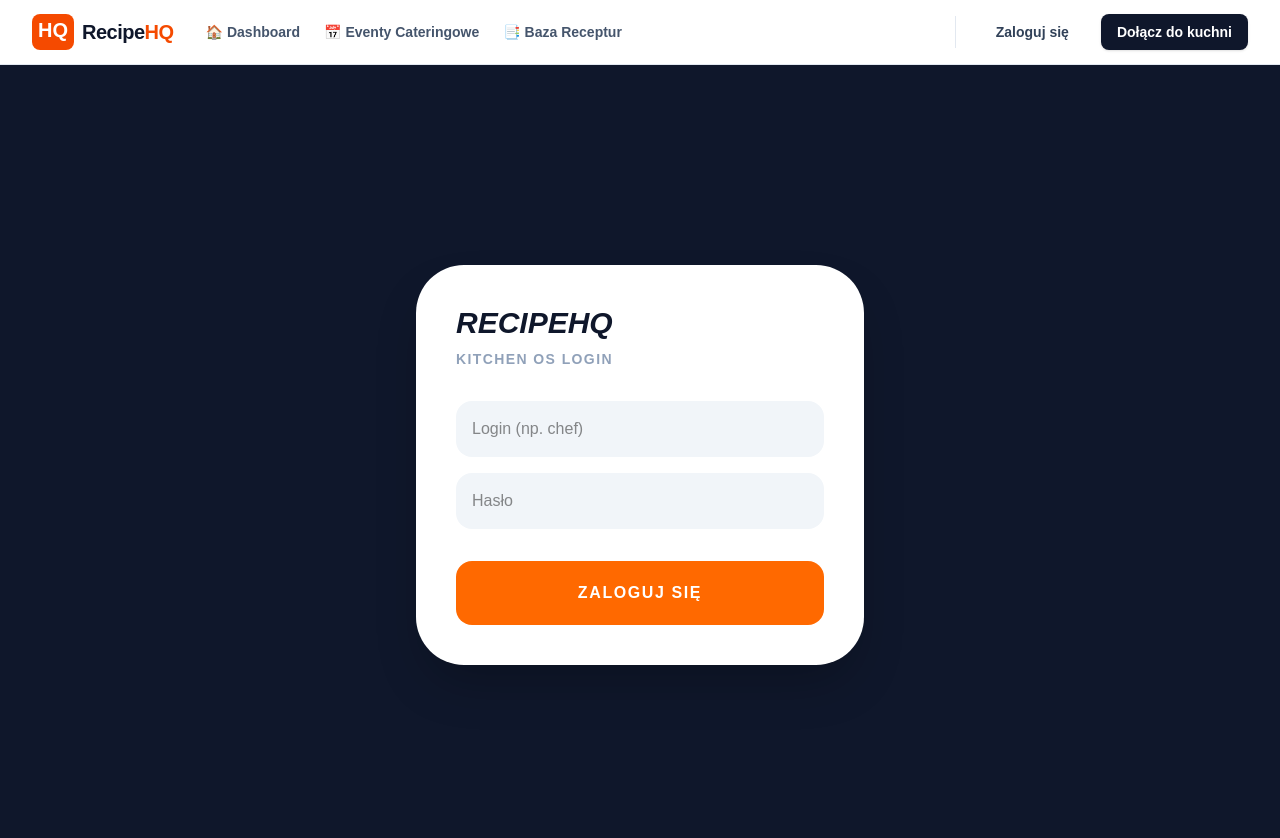
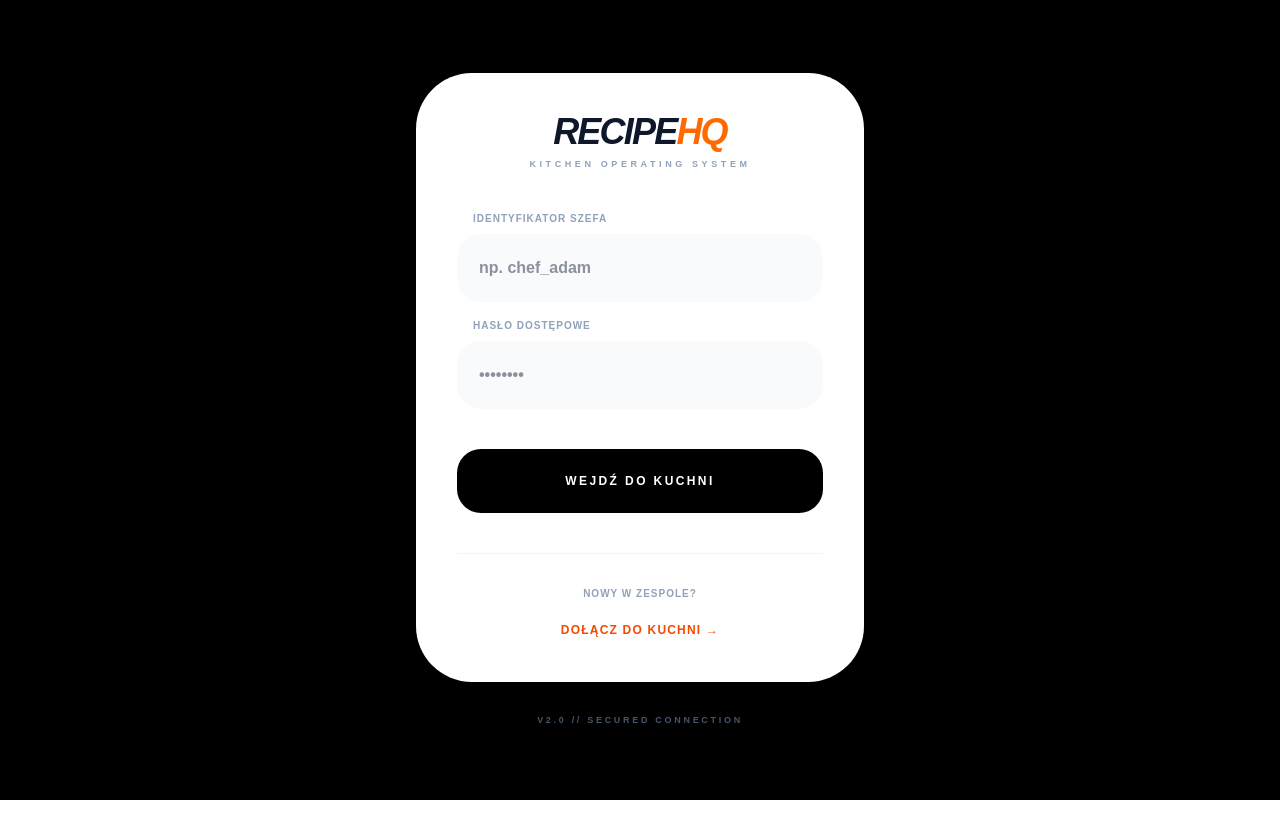
Before and after one commit to kacperchlastawa/RecipeHQ-Kitchen-Operating-System, a Next.js app in the folder frontend/: page /login in a window 1280 px wide. Shown: the top 838 px of the page. After the commit the page ends 800 px from the top, so only its background shows below. Built offline with nearby package versions, Linux system fonts and the light colour scheme.

Commit message:
Login page fixed

```diff
--- a/frontend/src/app/dashboard/[id]/page.tsx
+++ b/frontend/src/app/(kitchen)/dashboard/[id]/page.tsx
@@ -211,7 +211,6 @@
 
             <div className="grid gap-6 md:grid-cols-2">
               {shoppingList.data.map((item: any, idx: number) => {
-                // POPRAWKA: BEZPIECZNE SPLITOWANIE Z FALLBACKIEM
             const ingredientsArray = String(item.ingredients || "")
               .split(/[,\n]+/)
               .filter((i: string) => i && i.trim() !== "");
--- a/frontend/src/app/layout.tsx
+++ b/frontend/src/app/layout.tsx
@@ -1,7 +1,5 @@
 import type { Metadata } from "next";
-import { Inter } from "next/font-awesome";
 import "./globals.css";
-import Navbar from "@/components/Navbar";
 
 export const metadata: Metadata = {
   title: "RecipeHQ | Kitchen Operating System",
@@ -16,8 +14,6 @@
   return (
     <html lang="pl">
       <body className="antialiased bg-slate-50">
-        <Navbar />
-        {/* Tutaj będą renderowane wszystkie strony, np. page.tsx */}
         <div className="max-w-7xl mx-auto">
           {children}
         </div>
--- a/frontend/src/app/login/page.tsx
+++ b/frontend/src/app/login/page.tsx
@@ -1,17 +1,21 @@
 "use client";
 import { useState } from "react";
 import { useRouter } from "next/navigation";
+import Link from "next/link";
 
 export default function LoginPage() {
   const [login, setLogin] = useState("");
   const [password, setPassword] = useState("");
+  const [isLoading, setIsLoading] = useState(false);
   const router = useRouter();
 
   const handleLogin = async (e: React.FormEvent) => {
     e.preventDefault();
+    setIsLoading(true);
 
+    try {
       const formData = new URLSearchParams();
-    formData.append("username", login); // FastAPI domyślnie szuka 'username'
+      formData.append("username", login);
       formData.append("password", password);
 
       const res = await fetch("http://localhost:8000/api/v1/login", {
@@ -22,34 +26,91 @@
 
       if (res.ok) {
         const data = await res.json();
-      localStorage.setItem("token", data.access_token); // ZAPISUJEMY TOKEN
-      router.push("/dashboard"); // PRZEKIEROWANIE
+        localStorage.setItem("token", data.access_token);
+        window.location.href = "/dashboard";
       } else {
         alert("Błędny login lub hasło!");
+      }
+    } catch (error) {
+      console.error("Błąd logowania:", error);
+      alert("Błąd połączenia z serwerem.");
+    } finally {
+      setIsLoading(false);
     }
   };
 
   return (
-    <div className="min-h-screen flex items-center justify-center bg-slate-900">
-      <form onSubmit={handleLogin} className="bg-white p-10 rounded-[3rem] shadow-2xl w-full max-w-md">
-        <h1 className="text-3xl font-black text-slate-900 mb-2 uppercase italic">RecipeHQ</h1>
-        <p className="text-slate-400 mb-8 font-bold text-sm uppercase tracking-widest">Kitchen OS Login</p>
+    <div className="min-h-screen flex items-center justify-center bg-black p-6">
+      <div className="w-full max-w-md">
 
+        <form
+          onSubmit={handleLogin}
+          className="bg-white p-10 rounded-[3.5rem] shadow-2xl border border-white/5"
+        >
+          <div className="mb-10 text-center">
+            <h1 className="text-4xl font-black text-slate-900 tracking-tighter italic leading-none">
+              RECIPE<span className="text-orange-500">HQ</span>
+            </h1>
+            <p className="text-[9px] font-black text-slate-400 mt-2 uppercase tracking-[0.4em]">
+              Kitchen Operating System
+            </p>
+          </div>
+
+          <div className="space-y-4">
+            <div>
+              <label className="text-[10px] font-black text-slate-400 uppercase tracking-widest ml-4 mb-2 block">
+                Identyfikator Szefa
+              </label>
               <input
-          type="text" placeholder="Login (np. chef)"
-          className="w-full p-4 mb-4 bg-slate-100 rounded-2xl border-none focus:ring-2 focus:ring-orange-500 outline-none"
-          value={login} onChange={(e) => setLogin(e.target.value)}
+                type="text"
+                placeholder="np. chef_adam"
+                className="w-full p-5 bg-slate-50 rounded-3xl border-2 border-transparent focus:border-orange-500 focus:bg-white transition-all outline-none font-bold text-slate-800"
+                value={login}
+                onChange={(e) => setLogin(e.target.value)}
+                required
               />
+            </div>
+
+            <div>
+              <label className="text-[10px] font-black text-slate-400 uppercase tracking-widest ml-4 mb-2 block">
+                Hasło dostępowe
+              </label>
               <input
-          type="password" placeholder="Hasło"
-          className="w-full p-4 mb-8 bg-slate-100 rounded-2xl border-none focus:ring-2 focus:ring-orange-500 outline-none"
-          value={password} onChange={(e) => setPassword(e.target.value)}
+                type="password"
+                placeholder="••••••••"
+                className="w-full p-5 bg-slate-50 rounded-3xl border-2 border-transparent focus:border-orange-500 focus:bg-white transition-all outline-none font-bold text-slate-800"
+                value={password}
+                onChange={(e) => setPassword(e.target.value)}
+                required
               />
+            </div>
+          </div>
 
-        <button className="w-full bg-orange-500 text-white p-5 rounded-2xl font-black uppercase tracking-widest hover:bg-black transition-all">
-          Zaloguj się
+          <button
+            disabled={isLoading}
+            className="w-full bg-black text-white p-6 rounded-3xl font-black uppercase tracking-[0.2em] text-xs mt-10 hover:bg-orange-600 hover:scale-[1.02] transition-all active:scale-95 disabled:opacity-50"
+          >
+            {isLoading ? "Autoryzacja..." : "Wejdź do kuchni"}
           </button>
+
+          {/* POPRAWIONA SEKCJA REJESTRACJI */}
+          <div className="mt-10 pt-8 border-t border-slate-100 text-center">
+            <p className="text-slate-400 text-[10px] font-black uppercase tracking-widest mb-4">
+              Nowy w zespole?
+            </p>
+            <Link
+              href="/register"
+              className="text-orange-600 font-black text-xs uppercase tracking-widest hover:text-black transition-colors"
+            >
+              Dołącz do kuchni →
+            </Link>
+          </div>
         </form>
+
+        <p className="text-center text-slate-600 text-[9px] font-bold uppercase tracking-[0.3em] mt-8">
+          V2.0 // Secured Connection
+        </p>
+      </div>
     </div>
   );
 }
--- a/frontend/src/components/Navbar.tsx
+++ b/frontend/src/components/Navbar.tsx
@@ -1,55 +1,71 @@
 'use client';
 
 import Link from 'next/link';
+import { useRouter, usePathname } from 'next/navigation';
 
 export default function Navbar() {
+  const router = useRouter();
+  const pathname = usePathname();
+
+  const handleLogout = () => {
+    localStorage.removeItem('token');
+    router.push('/login');
+  };
+
+  const isActive = (path: string) => pathname === path;
+
   return (
-    <nav className="bg-white border-b border-slate-200 sticky top-0 z-50">
+    <nav className="bg-black text-white border-b border-white/10 sticky top-0 z-50 shadow-2xl">
       <div className="max-w-7xl mx-auto px-4 sm:px-6 lg:px-8">
-        <div className="flex justify-between h-16 items-center">
+        <div className="flex justify-between h-20 items-center">
 
           {/* LOGO I GŁÓWNA NAWIGACJA */}
-          <div className="flex items-center gap-8">
-            <Link href="/" className="flex items-center gap-2 group">
-              <div className="bg-orange-600 p-1.5 rounded-lg group-hover:bg-orange-700 transition-colors">
+          <div className="flex items-center gap-12">
+            <Link href="/dashboard" className="flex items-center gap-3 group">
+              <div className="bg-orange-600 p-2 rounded-xl group-hover:rotate-6 transition-transform">
                 <span className="text-white font-black text-xl leading-none">HQ</span>
               </div>
-              <span className="font-extrabold text-xl tracking-tight text-slate-900">
-                Recipe<span className="text-orange-600">HQ</span>
-              </span>
+              <div className="flex flex-col">
+                <span className="font-black text-xl tracking-tighter text-white leading-none">
+                  RECIPE<span className="text-orange-500">HQ</span>
+                </span>
+                <span className="text-[8px] font-bold text-slate-500 uppercase tracking-[0.3em]">Kitchen OS</span>
+              </div>
             </Link>
 
-            <div className="hidden md:flex items-center gap-6">
-            <Link href="/dashboard" className="text-sm font-semibold text-slate-600 hover:text-orange-600 transition-colors">
+            <div className="hidden md:flex items-center gap-8">
+              <Link
+                href="/dashboard"
+                className={`text-[10px] font-black uppercase tracking-widest transition-all hover:text-orange-500 ${
+                  isActive('/dashboard') ? 'text-orange-500' : 'text-slate-400'
+                }`}
+              >
                 🏠 Dashboard
               </Link>
-              <Link href="/events" className="text-sm font-semibold text-slate-600 hover:text-orange-600 transition-colors">
-                📅 Eventy Cateringowe
-              </Link>
-              <Link href="/recipes" className="text-sm font-semibold text-slate-600 hover:text-orange-600 transition-colors">
-                    📑 Baza Receptur
+              <Link
+                href="/recipes"
+                className={`text-[10px] font-black uppercase tracking-widest transition-all hover:text-orange-500 ${
+                  isActive('/recipes') ? 'text-orange-500' : 'text-slate-400'
+                }`}
+              >
+                📑 Baza Receptur
               </Link>
             </div>
           </div>
 
-          {/* AKCJE UŻYTKOWNIKA (Placeholder na Auth) */}
-          <div className="flex items-center gap-4">
-            <div className="h-8 w-[1px] bg-slate-200 mx-2 hidden sm:block"></div>
+          {/* AKCJE UŻYTKOWNIKA */}
+          <div className="flex items-center gap-6">
+            <div className="hidden sm:block text-right border-l border-white/10 pl-6">
+              <p className="text-[9px] font-bold text-slate-500 uppercase tracking-widest">Status</p>
+              <p className="text-xs font-black text-white uppercase italic">Szef Kuchni</p>
+            </div>
 
-            {/* Ten przycisk jutro zamienimy na logikę logowania */}
-            <Link
-              href="/login"
-              className="text-sm font-bold text-slate-700 hover:bg-slate-100 px-4 py-2 rounded-lg transition-all"
+            <button
+              onClick={handleLogout}
+              className="text-[10px] font-black text-white bg-white/5 hover:bg-red-600 border border-white/10 hover:border-red-600 px-5 py-2.5 rounded-xl shadow-sm transition-all active:scale-95 uppercase tracking-widest"
             >
-              Zaloguj się
-            </Link>
-
-            <Link
-              href="/register"
-              className="text-sm font-bold text-white bg-slate-900 hover:bg-slate-800 px-4 py-2 rounded-lg shadow-sm transition-all"
-            >
-              Dołącz do kuchni
-            </Link>
+              Wyloguj się
+            </button>
           </div>
 
         </div>
```
Also changed, not shown: frontend/src/app/(kitchen)/layout.tsx (added, +50 -0 lines), frontend/src/app/(kitchen)/recipes/page.tsx (added, +80 -0 lines), frontend/src/app/(kitchen)/dashboard/page.tsx (renamed from frontend/src/app/dashboard/page.tsx). Lines whose indentation alone changed are shown as unchanged.
